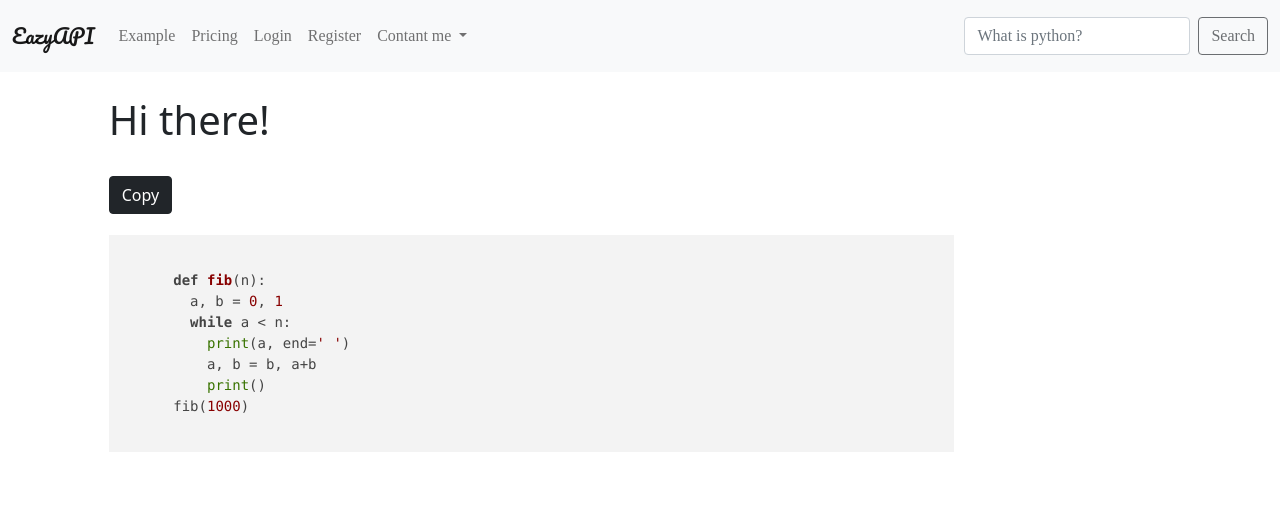
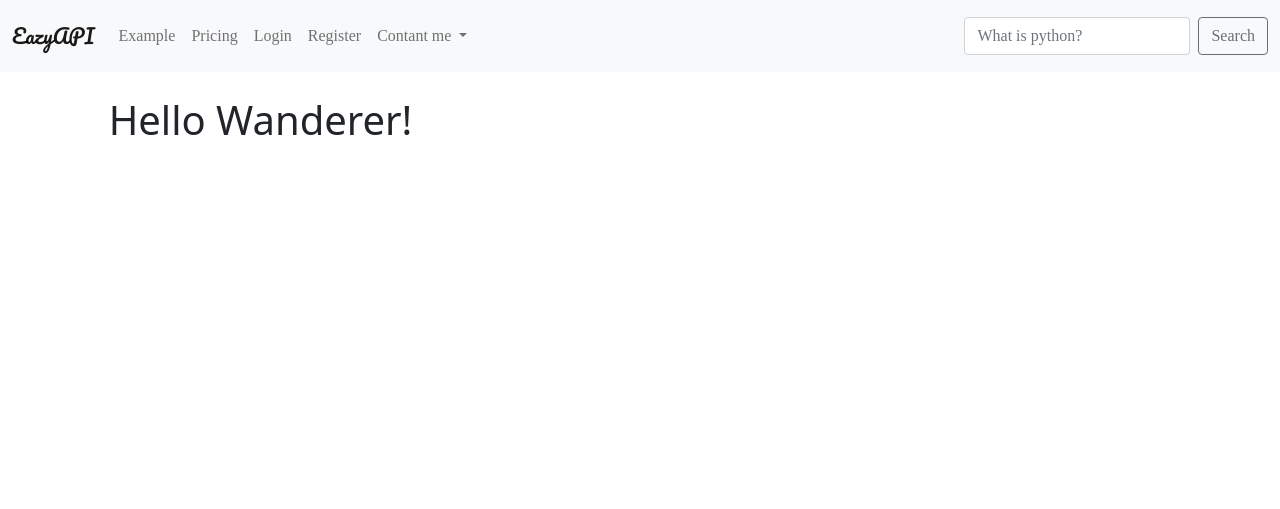
Before and after one commit to Madi-S/Flask-Restful-Api, a Flask app: page / in a window 1280 px wide. Shown: the top 509 px of the page. Run offline with Flask 2, Linux system fonts and the light colour scheme; parts of the project's set-up code (start-up, migrations or seed data) failed here and were passed over; some libraries are stand-ins or nearby versions; some web fonts are replaced.

Commit message:
code snippets

```diff
--- a/templates/index.html
+++ b/templates/index.html
@@ -1,46 +1,15 @@
 {% extends 'base.html' %}
 
 {% block title %}
-    Index Page
+    Greetings Page
 {% endblock %}
 
 {% block content_title %}
-  Hi there!
+  Hello Wanderer!
 {% endblock %}
 
 {% block content %}
 
-<div class="row">
-
-  <div class="bd-clipboard">
-    <button type="button" class="btn btn-dark" onclick="copyDivToClipboard()" >Copy</button>
-  </div>
-
-  <pre>
-    <code class="python" id="code">
-      def fib(n):
-        a, b = 0, 1
-        while a < n:
-          print(a, end=' ')
-          a, b = b, a+b
-          print()
-      fib(1000)
-    </code>
-  </pre>
-
-</div>
-
-<script>
-  function copyDivToClipboard() {
-    var range = document.createRange();
-    range.selectNode(document.getElementById("code"));
-    window.getSelection().removeAllRanges(); // clear current selection
-    window.getSelection().addRange(range); // to select text
-    document.execCommand("copy");
-    window.getSelection().removeAllRanges();// to deselect
-}
-</script>
-
 
 
 {% endblock %}
```
